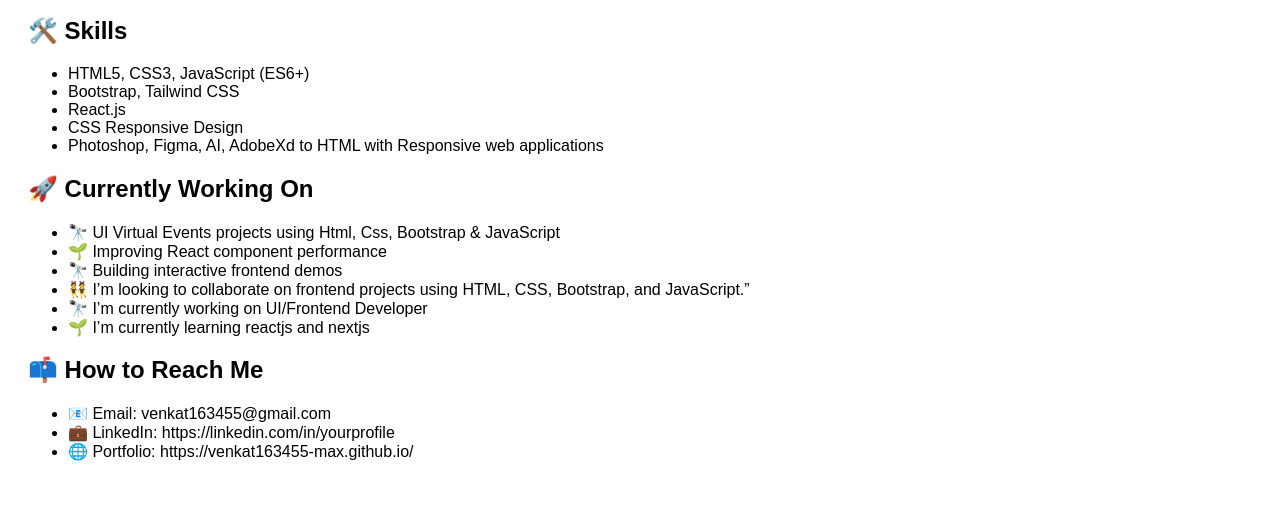
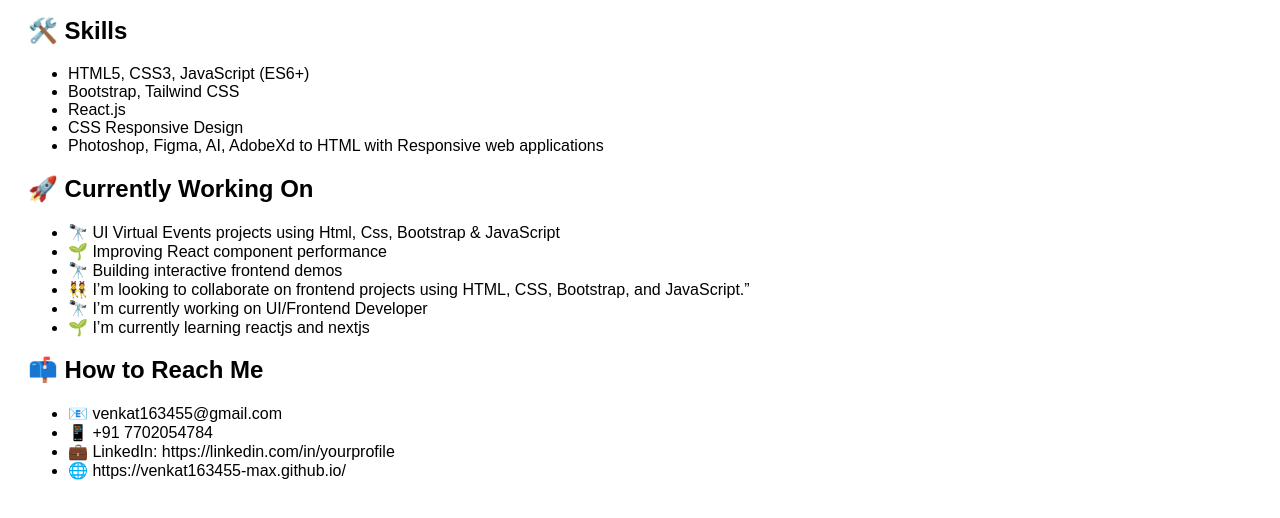
Before and after one commit to venkat163455-max/venkat163455-max.github.io, a plain HTML site: page index.html in a window 1280 px wide. Shown: the part 156-674 px from the top of the page. Drawn offline with Linux system fonts and the light colour scheme.

Commit message:
Update index.html

```diff
--- a/index.html
+++ b/index.html
@@ -31,9 +31,10 @@
 
   <h2>📫 How to Reach Me</h2>
   <ul>
-    <li>📧 Email: venkat163455@gmail.com</li>
+    <li>📧 venkat163455@gmail.com</li>
+    <li>📱 +91 7702054784</li>
     <li>💼 LinkedIn: https://linkedin.com/in/yourprofile</li>
-    <li>🌐 Portfolio: https://venkat163455-max.github.io/</li>
+    <li>🌐  https://venkat163455-max.github.io/</li>
   </ul>
 </body>
 </html>
```
